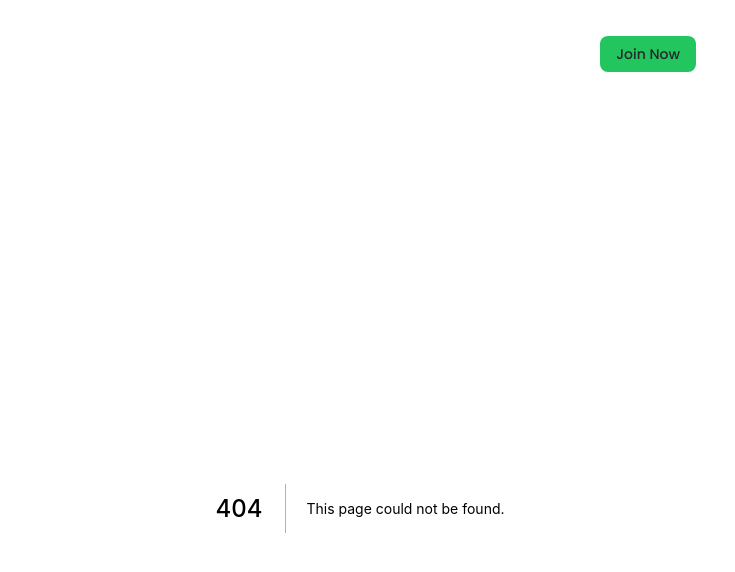
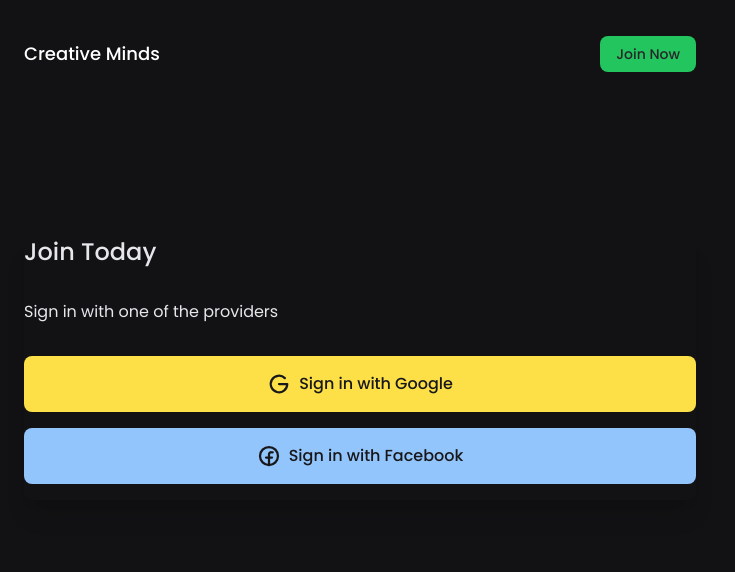
Before and after one commit to Gui-dev/little-blog, a Next.js app: page /auth/login in a window 1280 px wide. Before the commit this address had no page. Shown: the top 572 px of the page, without its empty margins (0-735 px from the left). Built offline with nearby package versions, Linux system fonts and the light colour scheme; no server answers.

Commit message:
feat: add page Login

```diff
--- /dev/null
+++ b/src/pages/auth/login.tsx
@@ -0,0 +1,65 @@
+import { useEffect } from 'react'
+import { useRouter } from 'next/router'
+import { FacebookLogo, GoogleLogo } from 'phosphor-react'
+import { signInWithPopup, FacebookAuthProvider, GoogleAuthProvider, signOut } from 'firebase/auth'
+import { useAuthState } from 'react-firebase-hooks/auth'
+
+import { auth } from './../../services/firebase'
+
+const Login = () => {
+  const route = useRouter()
+  const [user, loading] = useAuthState(auth)
+  const googleProvider = new GoogleAuthProvider()
+  const facebookProvider = new FacebookAuthProvider()
+
+  useEffect(() => {
+    if (user) {
+      route.push('/')
+    } else {
+      console.log('login')
+    }
+  }, [route, user])
+
+  const handleGoogleLogin = async () => {
+    try {
+      const result = await signInWithPopup(auth, googleProvider)
+    } catch (error) {
+      console.log(error)
+    }
+  }
+
+  const handleFacebookLogin = async () => {
+    try {
+      const result = await signInWithPopup(auth, facebookProvider)
+      console.log(result)
+    } catch (error) {
+
+    }
+  }
+
+  return (
+    <section className="text-gray-200 mt-32 p10 rounded-lg shadow-xl">
+      <h1 className="text-2xl font-medium">Join Today</h1>
+      <div className="py-4">
+        <h2 className="py-4">Sign in with one of the providers</h2>
+        <button
+          className="flex items-center justify-center gap-2 align-middle text-zinc-900 font-medium p-4  mt-4 w-full bg-yellow-300 rounded-lg hover:bg-yellow-400"
+          onClick={handleGoogleLogin}
+        >
+          <GoogleLogo weight="bold" className="text-2xl" />
+          Sign in with Google
+        </button>
+        <button
+          className="flex items-center justify-center gap-2 align-middle text-zinc-900 font-medium p-4  mt-4 w-full bg-blue-300 rounded-lg hover:bg-blue-400"
+          onClick={handleFacebookLogin}
+        // disabled={true}
+        >
+          <FacebookLogo weight="bold" className="text-2xl" />
+          Sign in with Facebook
+        </button>
+      </div>
+    </section>
+  )
+}
+
+export default Login
```
